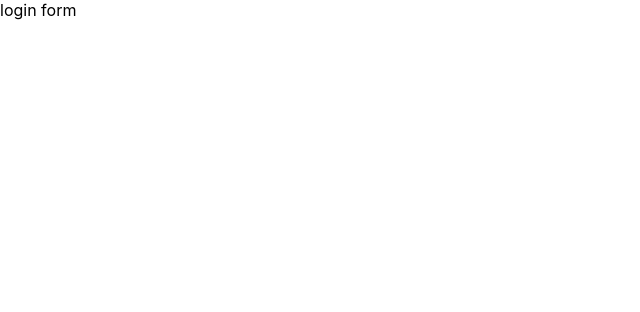
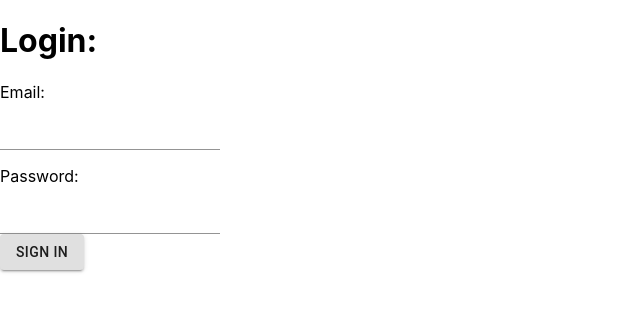
Before and after one commit to teerasej/react-web-typescript-my-app, a React (Create React App) app: page /login in a window 1280 px wide. Shown: the top 312 px of the page, without its empty margins (0-640 px from the left). Built offline with nearby package versions, Linux system fonts and the light colour scheme.

Commit message:
สร้าง UI หน้า Sign in อย่างง่าย และแสดงในแอพ

```diff
--- a/src/App.tsx
+++ b/src/App.tsx
@@ -2,6 +2,7 @@ import React, { useEffect, useState } from 'react';
 import logo from './logo.svg';
 import './App.css';
 import { CircularProgress } from '@material-ui/core';
+import LoginPage from './pages/login-page/LoginPage';
 
 function App() {
 
@@ -29,7 +30,7 @@ function App() {
       );
     } else {
       return (
-        <div>login form</div>
+        <LoginPage/>
       );
     }
 
--- /dev/null
+++ b/src/pages/login-page/LoginPage.tsx
@@ -0,0 +1,20 @@
+import { Button, TextField } from '@material-ui/core'
+import React from 'react'
+
+export default function LoginPage() {
+    return (
+
+        <div>
+            <h1>Login: </h1>
+            <p>Email:</p>
+            <TextField />
+            <p>Password:</p>
+            <TextField />
+            <div>
+                <Button variant="contained">
+                    Sign in
+                </Button>
+            </div>
+        </div>
+    )
+}
```
